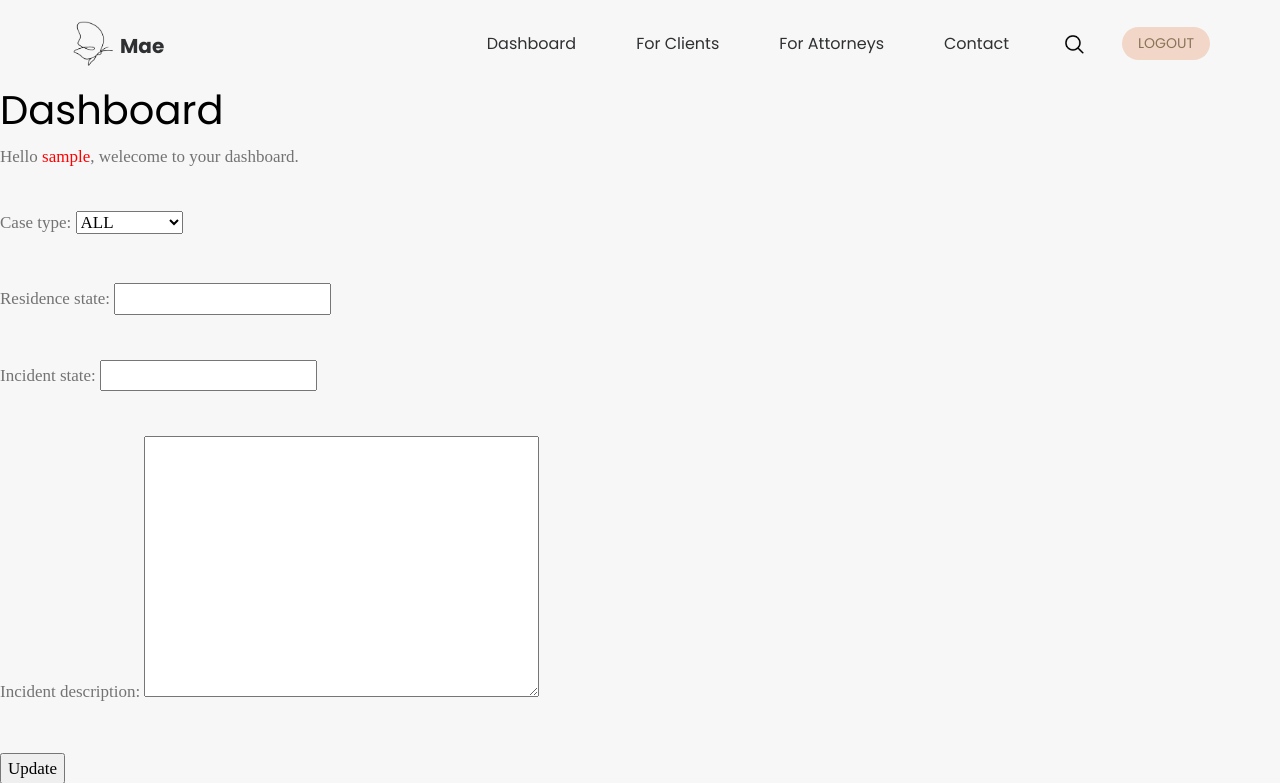
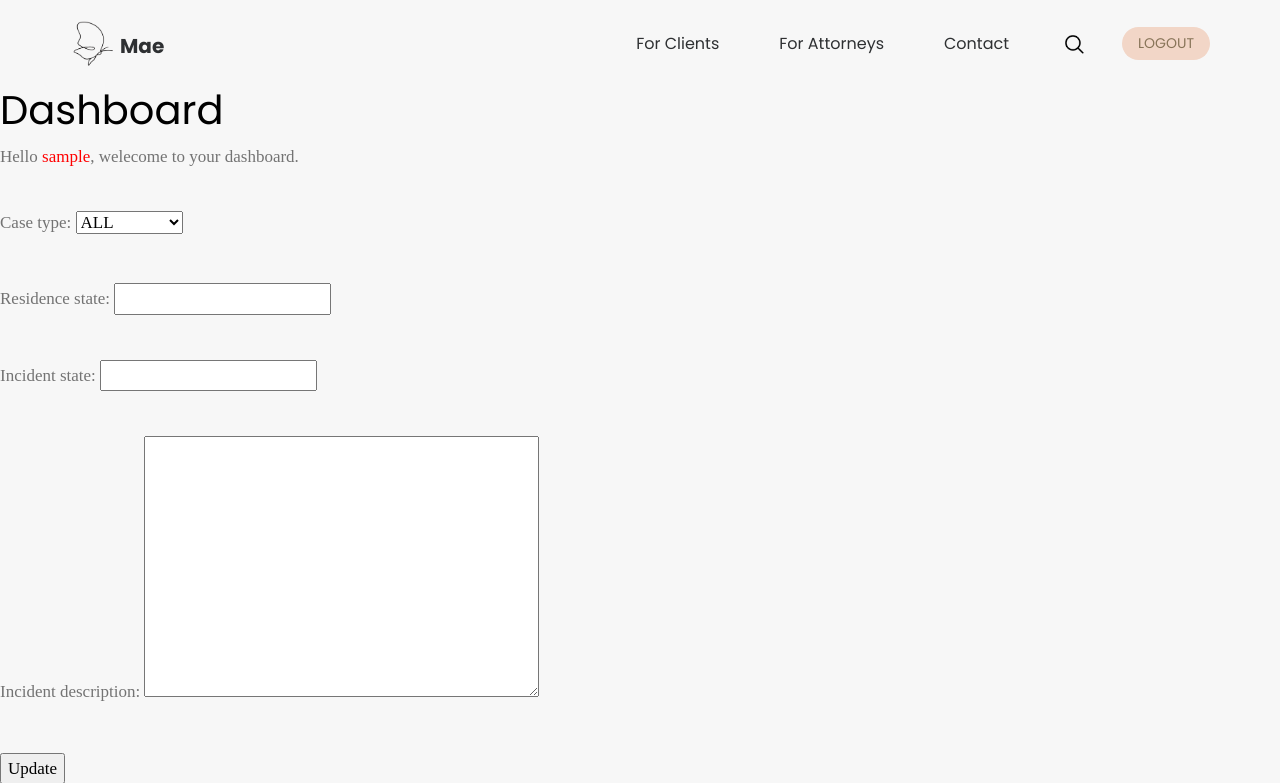
Before and after one commit to kaitlynhazzard/Mae, a Django app: page /dashboard/ in a window 1280 px wide. Shown: the top 783 px of the page. Run offline with Django 4.2, Linux system fonts and the light colour scheme; the visitor is signed in with stand-in values (Sample User, id 1); data comes from the database, SQL or seed files in the repository; some libraries are stand-ins or nearby versions.

Commit message:
remove dashboard link

```diff
--- a/Mae/templates/base.html
+++ b/Mae/templates/base.html
@@ -53,10 +53,13 @@
           <div class="collapse navbar-collapse" id="navbarSupportedContent">
             <div class="d-flex ml-auto flex-column flex-lg-row align-items-center">
               <ul class="navbar-nav  ">
-                <li class="nav-item active">
+                <!--
+		<li class="nav-item active">
                     <!-- <span class="sr-only">(current)</span> -->
-                  <a class="nav-link" href="/dashboard">Dashboard</a>
+                <!--
+		  <a class="nav-link" href="/dashboard">Dashboard</a>
                 </li>
+		-->
                 <!--
                 <li class="nav-item">
                   <a class="nav-link" href="/about">About</a>
```
